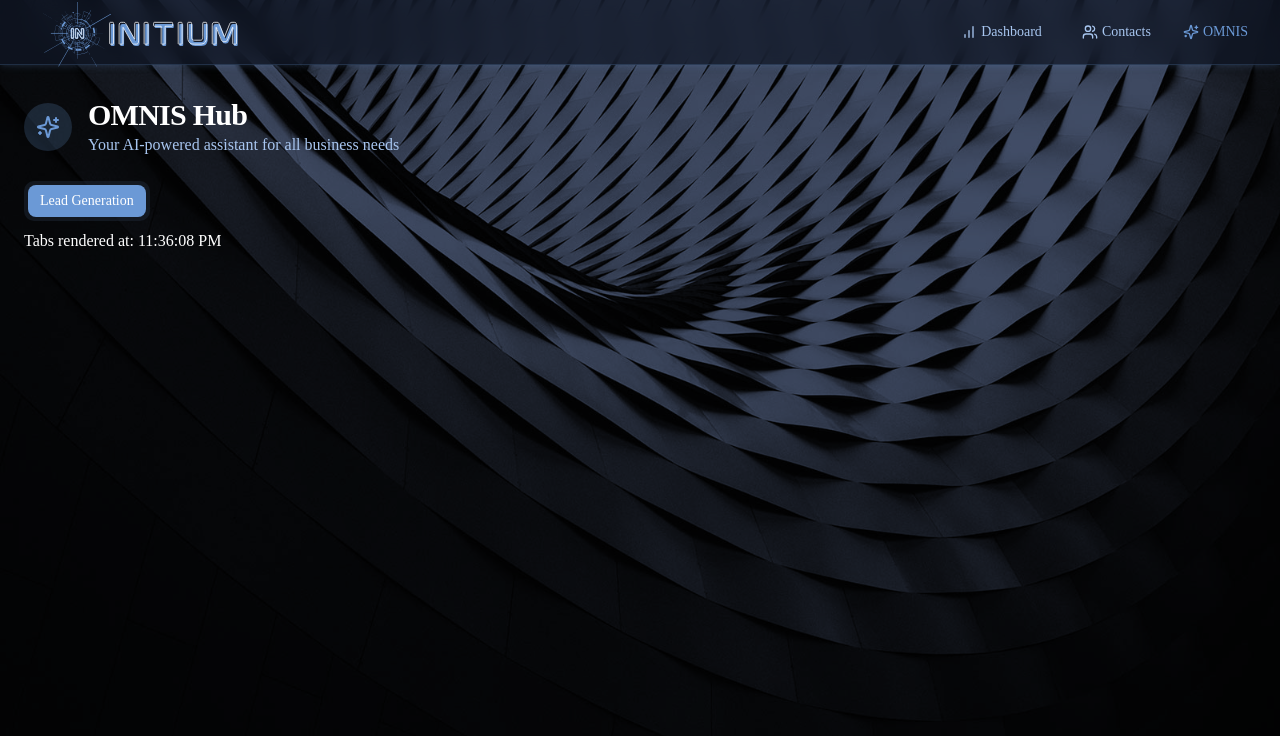
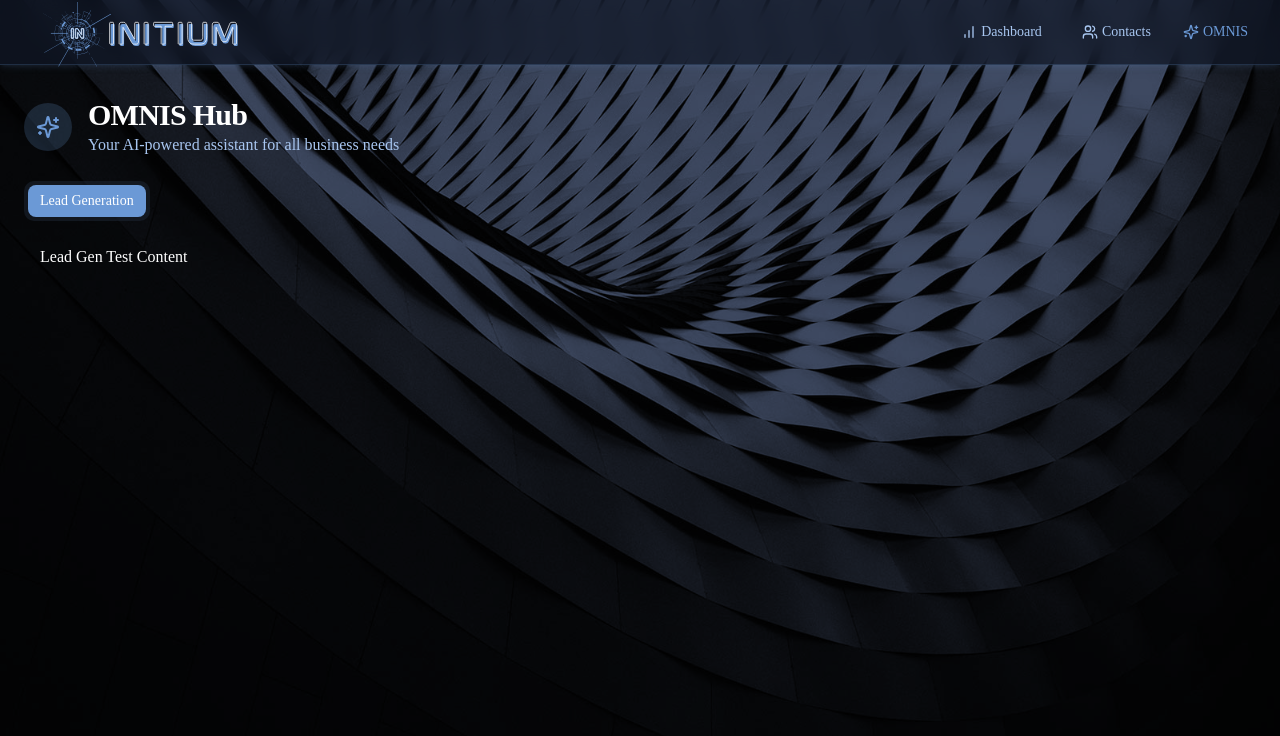
Before and after one commit to tsl-3/networkcrafters, a React (Vite) app: page /ai in a window 1280 px wide. Shown: the top 736 px of the page. Built offline with nearby package versions, Linux system fonts and the light colour scheme.

Commit message:
Update AiHub.tsx

```diff
--- a/src/pages/AiHub.tsx
+++ b/src/pages/AiHub.tsx
@@ -32,7 +32,9 @@ export default function AiHub() {
           <AiHubHeader />
           <Tabs value="lead-generation" onValueChange={setActiveTab}>
             <AiTabNavigation activeTab="lead-generation" />
-            <div className="text-white mt-2">Tabs rendered at: {new Date().toLocaleTimeString()}</div>
+            <TabsContent value="lead-generation">
+              <div className="text-white p-4">Lead Gen Test Content</div>
+            </TabsContent>
           </Tabs>
         </div>
       </main>
```
